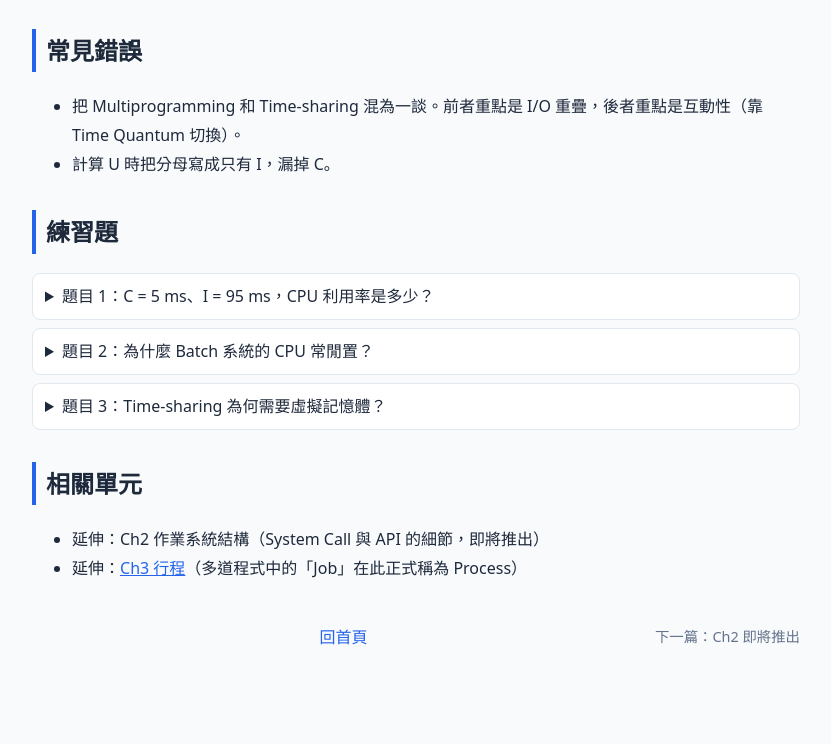
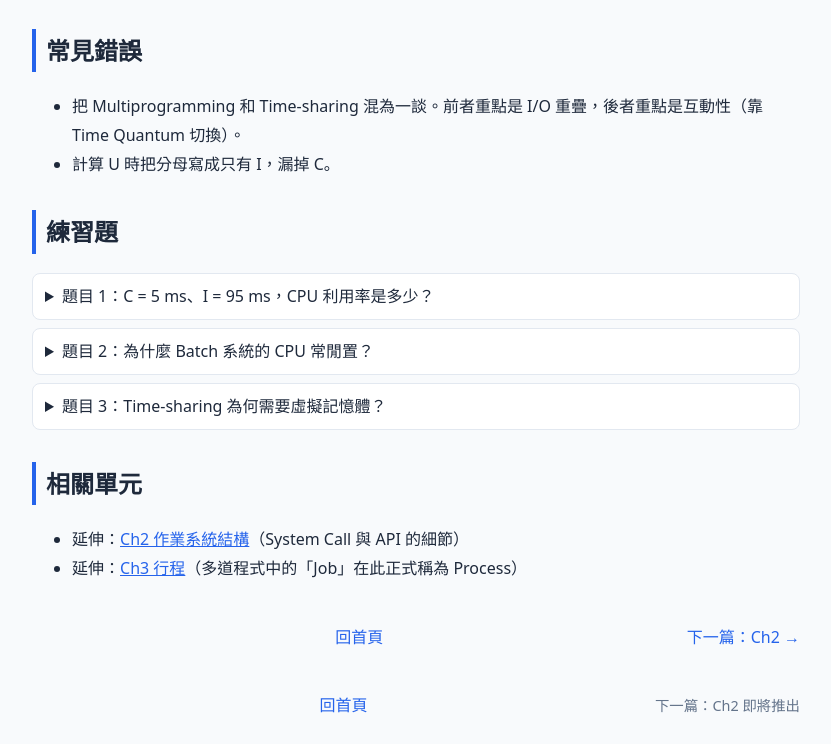
Before and after one commit to ThumperHuang/os-notes, a plain HTML site: page lessons/os-01-introduction.html in a window 1280 px wide. Shown: the part 2582-3326 px from the top of the page, without its empty margins (224-1055 px from the left). Before the commit the page ends 3257 px from the top, so only its background shows below. Drawn offline with Linux system fonts and the light colour scheme.

Commit message:
Update links and navigation in introduction.html

```diff
--- a/lessons/os-01-introduction.html
+++ b/lessons/os-01-introduction.html
@@ -101,9 +101,15 @@ Hello via write</code></pre>
 
     <h2>相關單元</h2>
     <ul class="rel">
-      <li>延伸：Ch2 作業系統結構（System Call 與 API 的細節，即將推出）</li>
+      <li>延伸：<a href="os-02-os-structure.html" data-rel="extends">Ch2 作業系統結構</a>（System Call 與 API 的細節）</li>
       <li>延伸：<a href="os-03-processes.html" data-rel="extends">Ch3 行程</a>（多道程式中的「Job」在此正式稱為 Process）</li>
     </ul>
+
+    <nav>
+      <span></span>
+      <a href="../index.html">回首頁</a>
+      <a href="os-02-os-structure.html">下一篇：Ch2 →</a>
+    </nav>
 
     <nav>
       <span></span>
```
